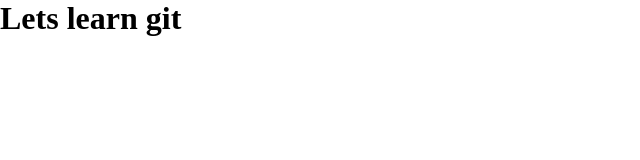
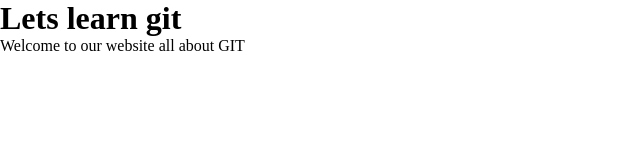
Before and after one commit to mahen4000/git-beginners, a plain HTML site: page index.html in a window 1280 px wide. Shown: the whole page, without its empty margins (0-640 px from the left). Drawn offline with Linux system fonts and the light colour scheme; files that its build step writes are made by us from their sources.

Commit message:
added welcome message

```diff
--- a/index.html
+++ b/index.html
@@ -8,5 +8,6 @@
 </head>
 <body>
    <h1>Lets learn git</h1>
+   <p>Welcome to our website all about GIT</p>
 </body>
 </html>
```
